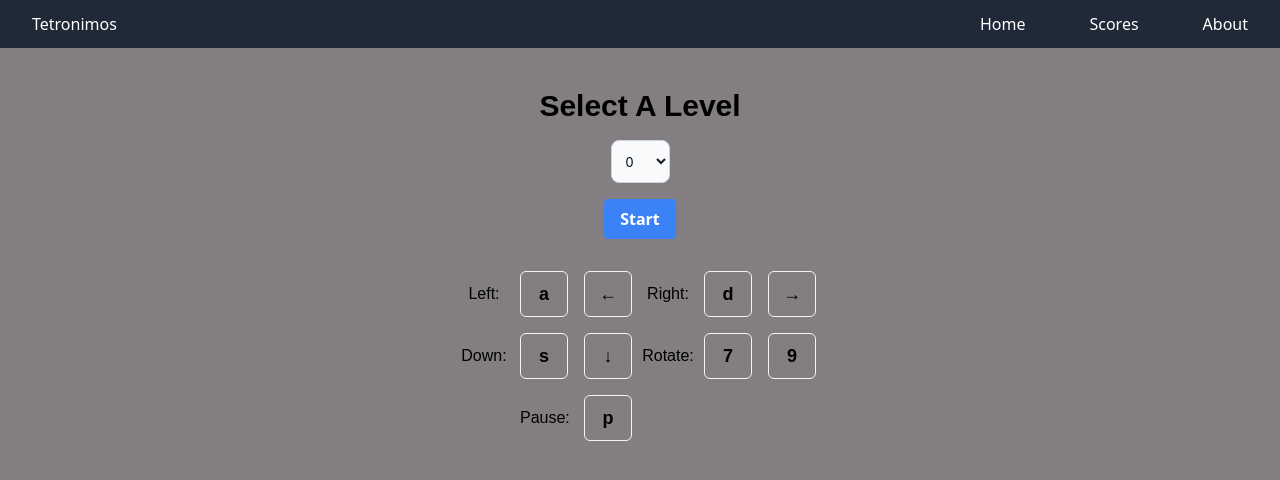
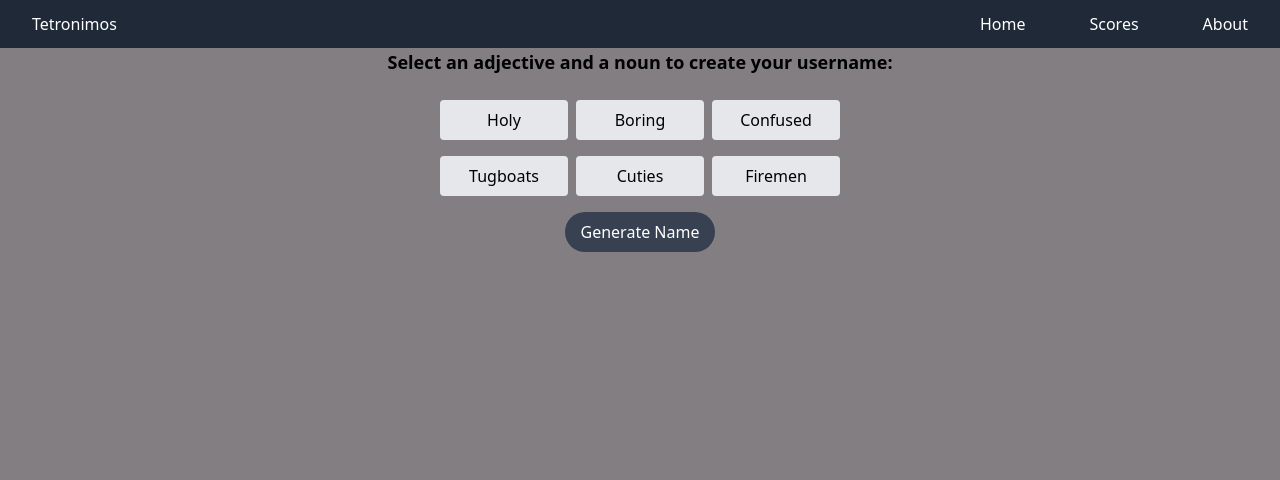
Before and after one commit to ColeB2/Tetronimos, a Next.js app: page / in a window 1280 px wide. Shown: the top 480 px of the page. Built offline with nearby package versions, Linux system fonts and the light colour scheme.

Commit message:
basic score submittal

```diff
--- /dev/null
+++ b/app/scores/api.ts
@@ -0,0 +1,5 @@
+import axios from 'axios';
+
+export default axios.create({
+    baseURL: 'https://tetronimos-db.cebcole.workers.dev'
+})
--- a/components/Board/Board.tsx
+++ b/components/Board/Board.tsx
@@ -175,6 +175,7 @@ const BoardComponent = ({
         <div>
 
             <div className="canvas-container">
+
                 <div className="left-hud">
                     <canvas
                         id="statBox"
@@ -224,8 +225,6 @@ const BoardComponent = ({
                     }
                 </div>
             </div>
-
-
         </div>
     )
 }
--- a/components/End/End.tsx
+++ b/components/End/End.tsx
@@ -1,14 +1,42 @@
-import React from 'react';
+import React, { useState } from 'react'
+import submitApi from './api'
 
 interface EndScreenProps {
     handleRestartGame: () => void;
+    username: string;
     score: number;
 }
 
 const EndScreen = ({
     handleRestartGame,
+    username,
     score
     }: EndScreenProps) => {
+
+    const [isScoreSubmitted, setIsScoreSubmitted] = useState(false);
+    const handleSubmitScore = async() => {
+        if (isScoreSubmitted) {
+            return
+        }
+        const requestBody = {
+            score: score,
+            name: username,
+        }
+        try {
+            const response = await submitApi.post('/', requestBody)
+
+            if (response.status == 200) {
+                console.log('submitted successfully', response.data)
+            } else {
+                console.log('error', response.status, response.statusText)
+            }
+            setIsScoreSubmitted(true);
+        } catch (error: any) {
+            // Handle network or request errors
+            console.error('Error:', error.message);
+        }
+
+    }
 
     return (
         <div className='flex flex-col items-center justify-center'>
@@ -17,6 +45,23 @@ const EndScreen = ({
                     {score}
                 </h1>
             </div>
+            <button
+                onClick={handleSubmitScore}
+                className="
+                    bg-blue-500
+                    hover:bg-blue-700
+                    text-white
+                    font-bold
+                    py-2
+                    px-4
+                    mb-14
+                    rounded
+                    focus:outline-none
+                    focus:shadow-outline-blue
+                    active:bg-blue-800"
+            >
+                Submit
+            </button>
             <button
                 onClick={handleRestartGame}
                 className="
@@ -31,7 +76,7 @@ const EndScreen = ({
                     focus:shadow-outline-blue
                     active:bg-blue-800"
             >
-                Start
+                Restart
             </button>
         </div>
     )
--- /dev/null
+++ b/components/End/api.ts
@@ -0,0 +1,8 @@
+import axios from 'axios';
+
+export default axios.create({
+    baseURL: 'https://tetronimos-worker.cebcole.workers.dev',
+    headers: {
+        'Content-Type': 'application/json'
+    }
+});
--- /dev/null
+++ b/components/NameSelect/NameSelect.tsx
@@ -0,0 +1,116 @@
+import React, { useState, useEffect } from 'react';
+
+interface NameGeneratorProps {
+  nouns: string[];
+  adjectives: string[];
+  handleNameSelect: (newName: string) => void;
+}
+
+const NameGenerator = ({ nouns, adjectives, handleNameSelect }: NameGeneratorProps) => {
+  const [selectedAdjective, setSelectedAdjective] = useState<string | null>(null);
+  const [selectedNoun, setSelectedNoun] = useState<string | null>(null);
+  const [randomAdjectives, setRandomAdjectives] = useState<string[]>([]);
+  const [randomNouns, setRandomNouns] = useState<string[]>([]);
+
+  useEffect(() => {
+    const getRandomItems = (arr: string[], count: number) => {
+      const shuffled = arr.sort(() => 0.5 - Math.random());
+      return shuffled.slice(0, count);
+    };
+
+    setRandomAdjectives(getRandomItems(adjectives, 3));
+    setRandomNouns(getRandomItems(nouns, 3));
+  }, [nouns, adjectives]);
+
+  const handleAdjectiveClick = (adjective: string) => {
+    setSelectedAdjective(adjective);
+  };
+
+  const handleNounClick = (noun: string) => {
+    setSelectedNoun(noun);
+  };
+
+  const handleGenerateName = () => {
+    if (selectedAdjective && selectedNoun) {
+      const generatedName = `${selectedAdjective} ${selectedNoun}`;
+      alert(`Generated Name: ${generatedName}`);
+    } else {
+      alert('Please select one adjective and one noun.');
+    }
+  };
+
+  return (
+        <div className='flex flex-col items-center justify-center space-y-4'>
+            <h2 className='text-lg font-semibold mb-2'>
+                Select an adjective and a noun to create your username:
+            </h2>
+
+            <div className='space-x-2'>
+                {randomAdjectives.map((adjective) => (
+
+                    <span
+                        key={adjective}
+                        className={`
+                            cursor-pointer
+                            inline-block
+                            text-center
+                            p-2
+                            w-32
+                            rounded
+                            ${selectedAdjective === adjective ?
+                                'bg-blue-500 text-white' :
+                                'bg-gray-200'}
+                            `}
+                        onClick={() => handleAdjectiveClick(adjective)}
+                    >
+                        {adjective}
+                    </span>
+                ))}
+            </div>
+            <div className='space-x-2'>
+                {randomNouns.map((noun) => (
+                    <span
+                        key={noun}
+                        className={`
+                        cursor-pointer
+                        inline-block
+                        text-center
+                        p-2
+                        w-32
+                        rounded
+                        ${selectedNoun === noun ?
+                            'bg-green-500 text-white' :
+                            'bg-gray-200'}
+                        `}
+                        onClick={() => handleNounClick(noun)}
+                    >
+                        {noun}
+                    </span>
+                ))}
+            </div>
+            <button
+                disabled={!selectedAdjective || !selectedNoun}
+                onClick={() => handleNameSelect(`${selectedAdjective} ${selectedNoun}`)}
+                className='
+                    bg-purple-500
+                    text-white
+                    px-4
+                    py-2
+                    rounded-full
+                    hover:bg-purple-700
+                    focus:outline-none
+                    focus:shadow-outline-purple
+                    active:bg-purple-800
+                    disabled:bg-gray-700
+                '
+            >
+                Generate Name
+            </button>
+        <h1 className='text-2xl mt-4'>{selectedAdjective} {selectedNoun}</h1>
+    </div>
+
+
+  );
+};
+
+export default NameGenerator;
--- a/components/Start/Start.tsx
+++ b/components/Start/Start.tsx
@@ -3,9 +3,10 @@ import React from 'react';
 interface StartScreenProps {
     handleStartGame: () => void;
     handleLevelSelect: (level: number) => void;
+    username: string;
 }
 
-const StartScreen = ({handleStartGame, handleLevelSelect}: StartScreenProps) => {
+const StartScreen = ({handleStartGame, handleLevelSelect, username}: StartScreenProps) => {
 
     const handleLevelChange = (event: React.ChangeEvent<HTMLSelectElement>) => {
         handleLevelSelect(parseInt(event.target.value));
@@ -16,6 +17,9 @@ const StartScreen = ({handleStartGame, handleLevelSelect}: StartScreenProps) =>
     return (
         <div className='flex flex-col items-center justify-center'>
             <div className='z-2'>
+                <h1 className='black font-bold text-3xl mb-4'>
+                    Hello {username}
+                </h1>
                 <h1 className='black font-bold text-3xl mb-4'>
                     Select A Level
                 </h1>
--- a/components/Tetronimos/Tetronimos.tsx
+++ b/components/Tetronimos/Tetronimos.tsx
@@ -1,15 +1,20 @@
-import React, { useState, useEffect } from "react";
+import React, { useState } from "react";
 import BoardComponent from "../Board/Board";
 import StartScreen from "../Start/Start";
 import EndScreen from "../End/End";
+import NameGenerator from "../NameSelect/NameSelect";
 import ControlsDisplay from "../Controls/Controls";
+import { adjectives, nouns } from "./utils";
+
+
 
 
 const Tetronimos = () => {
-    const [gameState, setGameState] = useState<string>('start');
+    const [gameState, setGameState] = useState<string>('name');
     const [selectedLevel, setSelectedLevel] = useState<number>(0);
     const [score, setScore] = useState<number>(0);
     const [highScore, setHighScore] = useState<number>(0);
+    const [username, setUsername] = useState<string>('')
 
     const handleStartGame = () => {
         setGameState('gameplay')
@@ -31,6 +36,11 @@ const Tetronimos = () => {
         setGameState('end');
     };
 
+    const handleUsernameChange = (newName: string) => {
+        setUsername(newName);
+        setGameState('start')
+    }
+
     const restartGame = () => {
         setScore(0);
         setSelectedLevel(0);
@@ -39,11 +49,21 @@ const Tetronimos = () => {
 
     return (
         <div>
+            {gameState === 'name' &&
+                <div>
+                    <NameGenerator
+                        nouns={nouns}
+                        adjectives={adjectives}
+                        handleNameSelect={handleUsernameChange}
+                    />
+                </div>
+            }
             {gameState === 'start' &&
                 <div className="mt-10">
                     <StartScreen
                         handleStartGame={handleStartGame}
                         handleLevelSelect={handleLevelSelect}
+                        username={username}
                     />
                     <ControlsDisplay />
                 </div>
@@ -61,6 +81,7 @@ const Tetronimos = () => {
             {gameState === 'end' &&
                 <EndScreen
                     handleRestartGame={restartGame}
+                    username={username}
                     score={score}
                 />}
         </div>
--- /dev/null
+++ b/components/Tetronimos/utils.ts
@@ -0,0 +1,36 @@
+const adjectives = [
+    'Adorable', 'Aggressive', 'Amazing', 'Attractive', 'Awkward', 'Backwards', 'Barbaric', 'Bare', 'Bearded', 'Big',
+    'Blatant', 'Blue', 'Booming', 'Boring', 'Bumbling', 'Burbling', 'Bosses', 'Cartoony', 'Cheesy', 'Chunky', 'Circular',
+    'Cliche', 'Clumsy', 'Comedic', 'Confused', 'Creamy', 'Crisp', 'Crispified', 'Cruising', 'Crunchy', 'Dancing', 'Danish',
+    'Delicious', 'Desolate', 'Desperate', 'Discombobulated', 'Domesticated', 'Dry', 'Extra', 'Famous', 'Fatherly', 'Fictive',
+    'Fishy', 'Fizzy', 'Flexible', 'Flooded', 'Flopping', 'Foamy', 'Foppish', 'Fragile', 'Friendly', 'Frigid', 'Fussy',
+    'Gasping', 'Glistering', 'Gnarly', 'Grumpy', 'Gushing', 'HUUUGE', 'Hard', 'Helpless', 'Hilly', 'Holy', 'Hot', 'Hungry',
+    'Iconic', 'Illegal', 'Improper', 'Inedible', 'Innocent', 'Ironic', 'Insolent', 'Jovial', 'Lazy', 'Leaking', 'Legendary',
+    'Loose', 'Lush', 'Magical', 'Menacing', 'Miffed', 'Milky', 'Misty', 'Moist', 'Moody', 'Motherly', 'Nasty', 'Nefarious',
+    'Obese', 'Obtuse', 'Offensive', 'Ostensibly', 'Overpowered', 'Overt', 'Panicking', 'Peculiar', 'Perfect', 'Pink',
+    'Pouting', 'Powerful', 'Precious', 'Proper', 'Rich', 'Rolling', 'Rude', 'Running', 'Salty', 'Shiny', 'Shy', 'Sizzling',
+    'Skilled', 'Skulking', 'Smooth', 'Smug', 'Sniffing', 'Soft', 'Sour', 'Space', 'Squeaky', 'Sticky', 'Stormy', 'Suave',
+    'Submissive', 'Subtle', 'Sulking', 'Super Auto', 'Suspicious', 'Talkative', 'Tiny', 'Tropical', 'Underwhelming',
+    'Unintended', 'Unsubtle', 'Untouched', 'Unwashed', 'Upset', 'Vague', 'Vivid', 'Warmish', 'Wavy', 'Wet', 'Willing',
+    'Withering', 'Witty'
+];
+
+const nouns = [
+    'Abs', 'Arms', 'Aunties', 'Bagels', 'Bagpipes', 'Balls', 'Bamboos', 'Bananas', 'Beavers', 'Believers', 'Belltowers',
+    'Bikers', 'Birds', 'Bits', 'Bludgers', 'Bones', 'Bosses', 'Burglars', 'Bushes', 'Buttocks', 'Boogeymen', 'Cakes',
+    'Carrots', 'Chipmunks', 'Chunks', 'Citizens', 'Clementines', 'Computers', 'Craters', 'Cucumbers', 'Cuties', 'Doggies',
+    'Dustbunnies', 'Ears', 'Eggplants', 'Eruptions', 'Eyes', 'Failures', 'Fanboys', 'Fangirls', 'Feet', 'Fighters', 'Fingers',
+    'Firemen', 'Fishes', 'Fossils', 'Fuddy-duddies', 'Fusspots', 'Geeks', 'Gems', 'Geysers', 'Glasses', 'Godfathers',
+    'Handbags', 'Hands', 'Hats', 'Heads', 'Hedges', 'Herbs', 'Hipsters', 'Housewives', 'Husbands', 'Icecubes', 'Investors',
+    'Kilts', 'Lawnmowers', 'Legends', 'Mammals', 'Masseuses', 'Minerals', 'Monks', 'Mouths', 'Muffins', 'Mushrooms', 'Noses',
+    'Nuts', 'Noobs', 'Organisms', 'Others', 'Packages', 'Pants', 'Pearls', 'Personalities', 'Pets', 'Pianists', 'Pieces',
+    'Pillocks', 'Poets', 'Ponies', 'Posers', 'Pots', 'Presidents', 'Programmers', 'Pronks', 'Puppies', 'Rangers', 'Rascals',
+    'Riders', 'Rodents', 'Sacks', 'Sailors', 'Sardines', 'Sausages', 'Scallywags', 'Scholars', 'Scouts', 'Seeds', 'Shirts',
+    'Shovels', 'Skaters', 'Soup', 'Stickers', 'Stinkers', 'Streamers', 'Submarines', 'Swimmers', 'Teabags', 'Teapots',
+    'Tentacles', 'Tools', 'Truckers', 'Tugboats', 'Turtles', 'Underdogs', 'Warriors', 'Whippersnappers', 'Wigs'
+];
+
+export {
+    adjectives,
+    nouns,
+}
```
Also changed, not shown: app/scores/page.tsx (+9 -7 lines), 1 other file (tests, documents, lock files or other folders).
